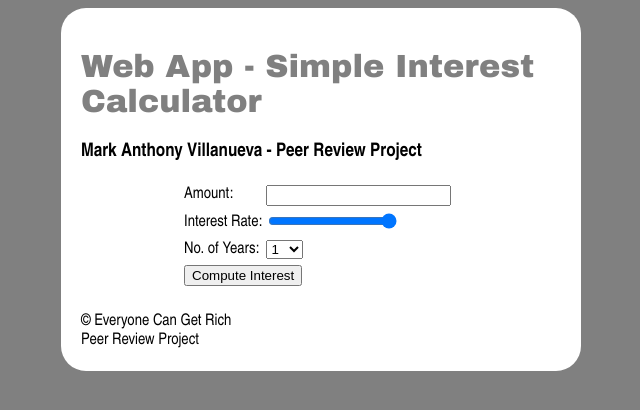
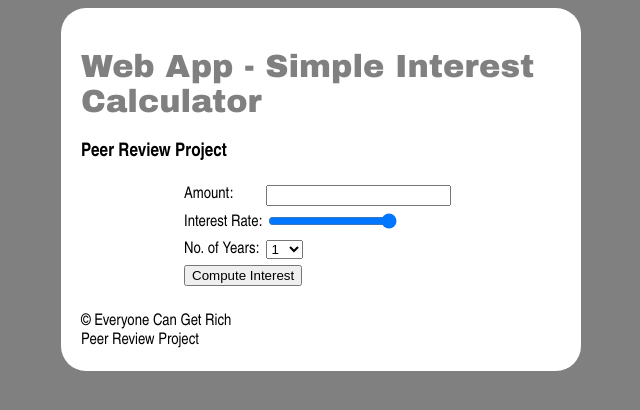
Before and after one commit to aryan8180/project, a plain HTML site: page index.html in a window 1280 px wide. Shown: the whole page, without its empty margins (319-959 px from the left). Drawn offline with Linux system fonts and the light colour scheme; files that its build step writes are made by us from their sources; a script that the page names is missing.

Commit message:
Update index.html

```diff
--- a/index.html
+++ b/index.html
@@ -3,12 +3,12 @@
 <meta http-equiv="content-type" content="text/html; charset=UTF-8">
     <script src="script/script.js"></script>
     <link rel="stylesheet" href="script/style.css">
-    <title>- Mark Anthony Villanueva - Peer Review Projet - Simple Interest Calculator</title>
+    <title>- Peer Review Projet - Simple Interest Calculator</title>
     </head>
     <body>
         <div class="maindiv">
         <h1>Web App - Simple Interest Calculator</h1>
-	<h3>Mark Anthony Villanueva - Peer Review Project</h3>
+	<h3>Peer Review Project</h3>
 
         <table>
             <tbody><tr>
```
